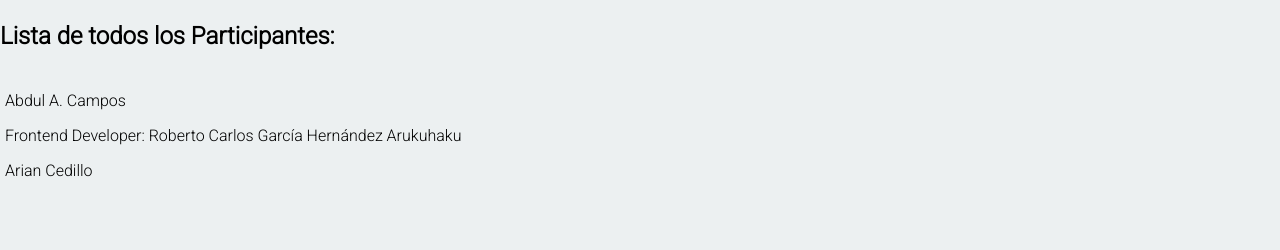
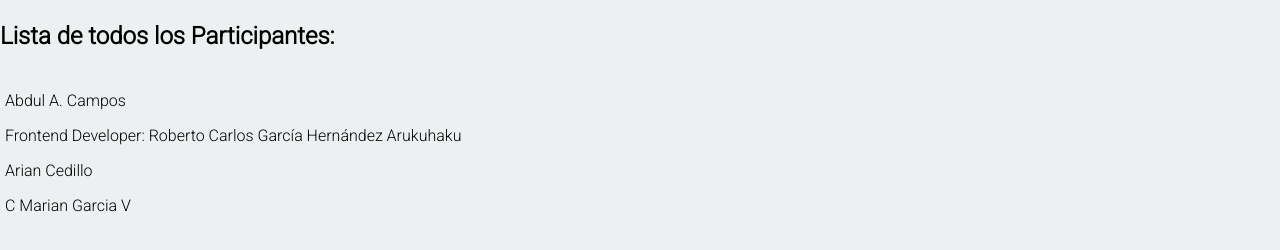
Before and after one commit to JcUstarroz/CursoGitMaestro, a plain HTML site: page index.html in a window 1280 px wide. Shown: the part 376-626 px from the top of the page. Drawn offline with Linux system fonts and the light colour scheme.

Commit message:
Se agrega a la lista mi nombre

```diff
--- a/index.html
+++ b/index.html
@@ -29,6 +29,7 @@
       <p>Abdul A. Campos</p>
       <p>Frontend Developer: Roberto Carlos García Hernández Arukuhaku</p>
       <p>Arian Cedillo</p>
+      <p>C Marian Garcia V</p>
     </section>
 
   </main>
```
